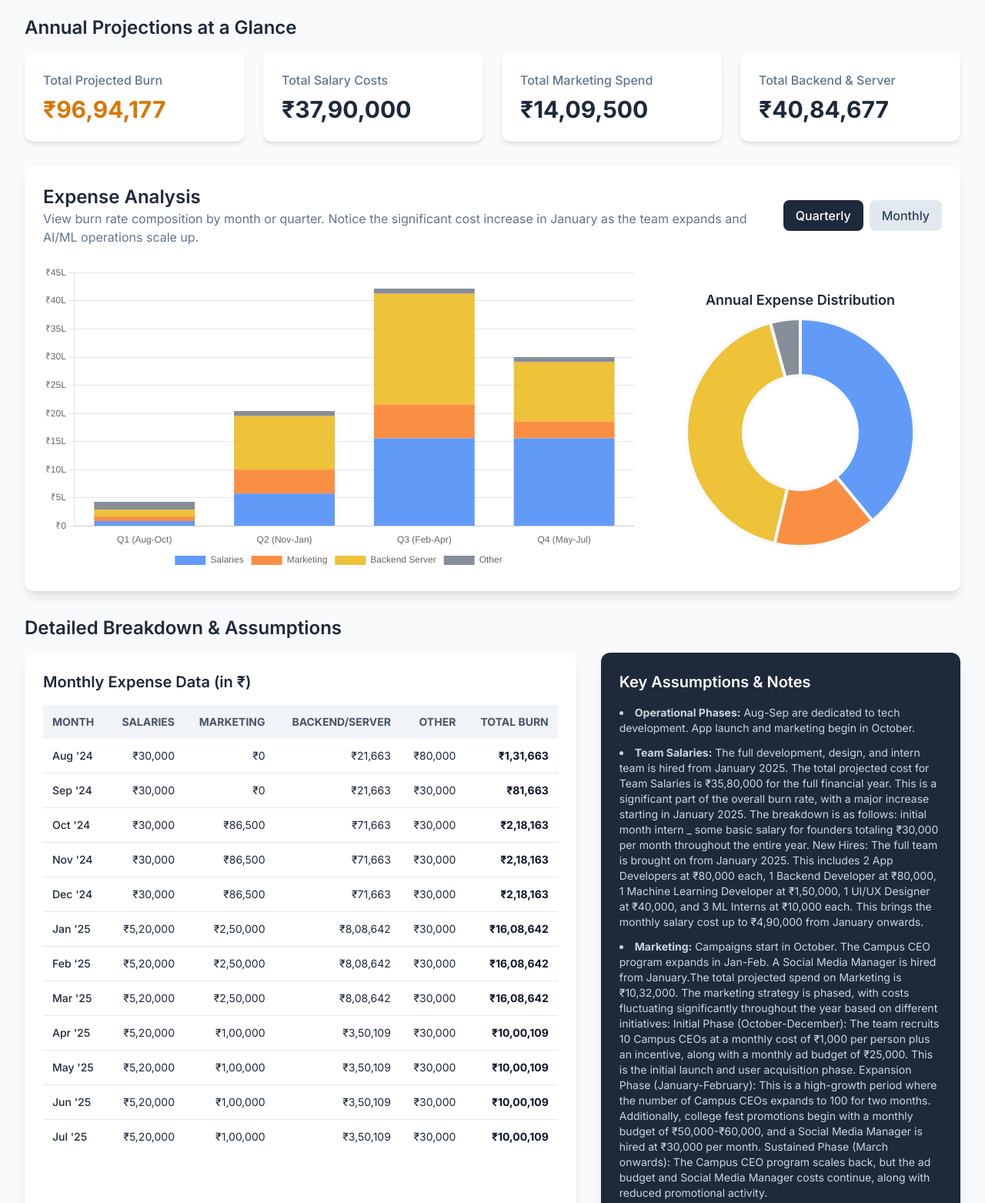
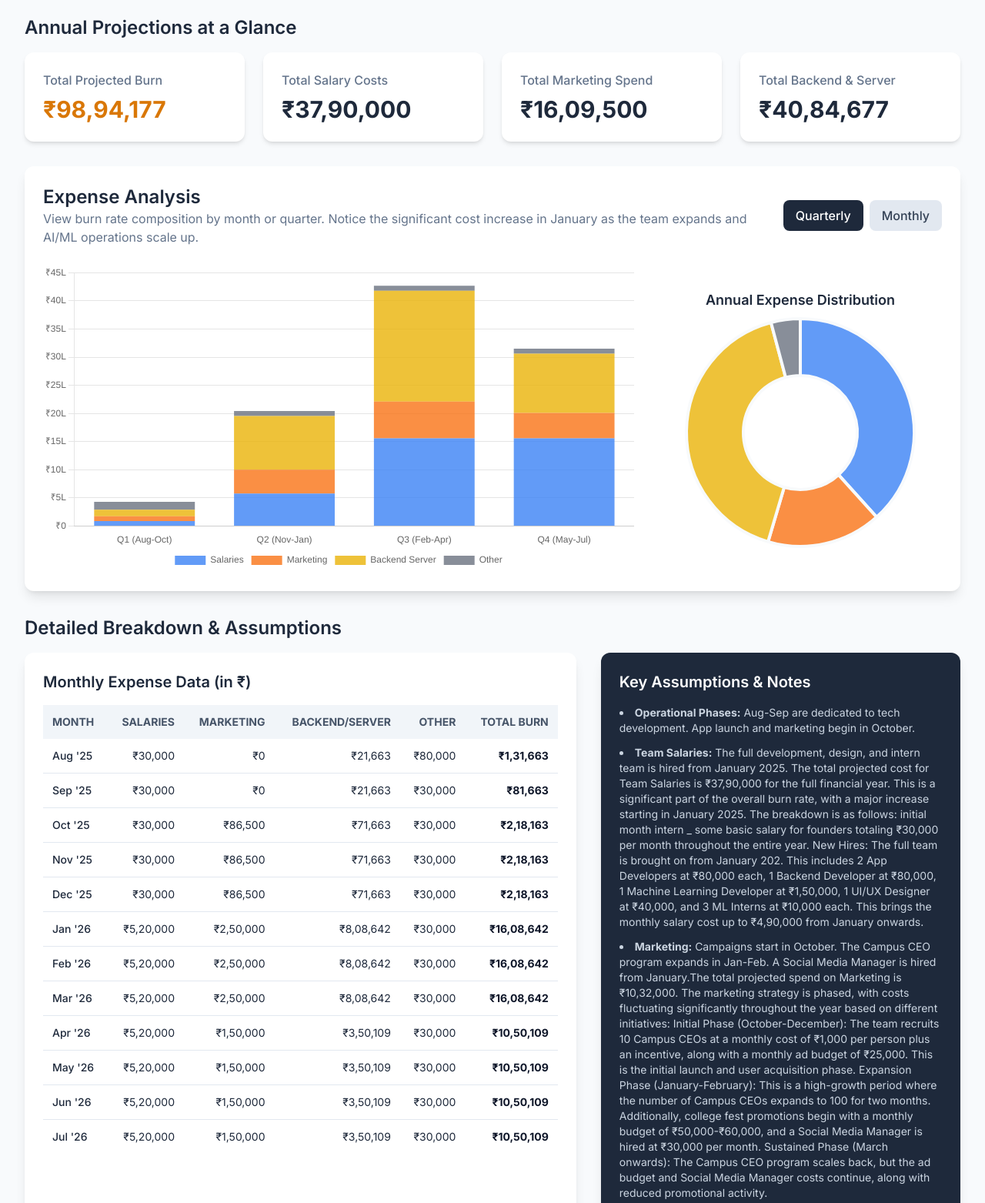
Before and after one commit to AnkitBhati06/fin-, a plain HTML site: page index.html in a window 1280 px wide. Shown: the part 120-1683 px from the top of the page at 77% size. Drawn offline with nearby package versions, Linux system fonts and the light colour scheme.

Commit message:
Update marketing budget values in index.html

```diff
--- a/index.html
+++ b/index.html
@@ -149,11 +149,11 @@
                     <ul class="space-y-3 text-sm list-disc list-inside text-slate-300">
                         <li><strong>Operational Phases:</strong> Aug-Sep are dedicated to tech development. App launch and marketing begin in October.</li>
                         <li><strong>Team Salaries:</strong>  The full development, design, and intern team is hired from January 2025.
-                            The total projected cost for Team Salaries is ₹35,80,000 for the full financial year. This is a significant part of the overall burn rate, with a major increase starting in January 2025. The breakdown is as follows:
+                            The total projected cost for Team Salaries is ₹37,90,000 for the full financial year. This is a significant part of the overall burn rate, with a major increase starting in January 2025. The breakdown is as follows:
 
                            initial month intern _ some basic salary for founders  totaling ₹30,000 per month throughout the entire year.
 
-                            New Hires: The full team is brought on from January 2025. This includes 2 App Developers at ₹80,000 each, 1 Backend Developer at ₹80,000, 1 Machine Learning Developer at ₹1,50,000, 1 UI/UX Designer at ₹40,000, and 3 ML Interns at ₹10,000 each. This brings the monthly salary cost up to ₹4,90,000 from January onwards.
+                            New Hires: The full team is brought on from January 202. This includes 2 App Developers at ₹80,000 each, 1 Backend Developer at ₹80,000, 1 Machine Learning Developer at ₹1,50,000, 1 UI/UX Designer at ₹40,000, and 3 ML Interns at ₹10,000 each. This brings the monthly salary cost up to ₹4,90,000 from January onwards.
                             </li>
                         <li><strong>Marketing:</strong> Campaigns start in October. The Campus CEO program expands in Jan-Feb. A Social Media Manager is hired from January.The total projected spend on Marketing is ₹10,32,000. The marketing strategy is phased, with costs fluctuating significantly throughout the year based on different initiatives:
 
@@ -202,7 +202,7 @@
         const financialData = {
             months: ['Aug', 'Sep', 'Oct', 'Nov', 'Dec', 'Jan', 'Feb', 'Mar', 'Apr', 'May', 'Jun', 'Jul'],
             salaries: [30000, 30000, 30000, 30000, 30000, 520000, 520000, 520000, 520000, 520000, 520000, 520000],
-            marketing: [0, 0, 86500, 86500, 86500, 250000, 250000, 250000, 100000, 100000, 100000, 100000],
+            marketing: [0, 0, 86500, 86500, 86500, 250000, 250000, 250000, 150000, 150000, 150000, 150000],
             techTools: [10000, 10000, 10000, 10000, 10000, 10000, 10000, 10000, 10000, 10000, 10000, 10000],
             officeOps: [5000, 5000, 5000, 5000, 5000, 5000, 5000, 5000, 5000, 5000, 5000, 5000],
             backendServer: [21663, 21663, 71663, 71663, 71663, 808642, 808642, 808642, 350109, 350109, 350109, 350109],
@@ -359,7 +359,7 @@
                 const total = financialData.salaries[i] + financialData.marketing[i] + financialData.backendServer[i] + otherCosts;
                 const row = `
                     <tr class="hover:bg-slate-50">
-                        <td class="p-3 font-medium">${month} ${i < 5 ? "'24" : "'25"}</td>
+                        <td class="p-3 font-medium">${month} ${i < 5 ? "'25" : "'26"}</td>
                         <td class="p-3 text-right">${formatCurrency(financialData.salaries[i])}</td>
                         <td class="p-3 text-right">${formatCurrency(financialData.marketing[i])}</td>
                         <td class="p-3 text-right">${formatCurrency(financialData.backendServer[i])}</td>
```
